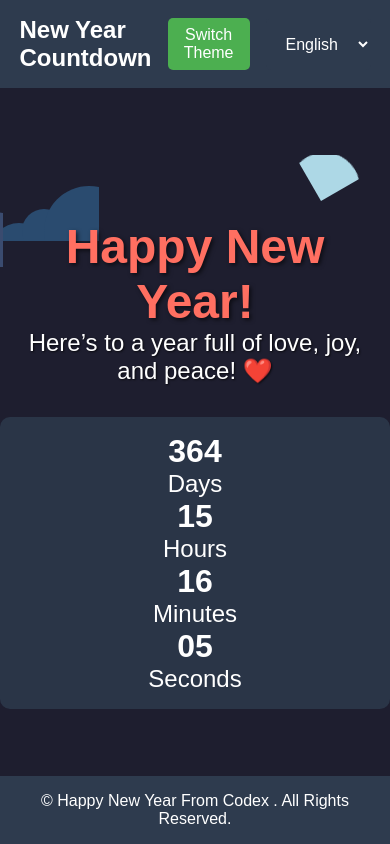
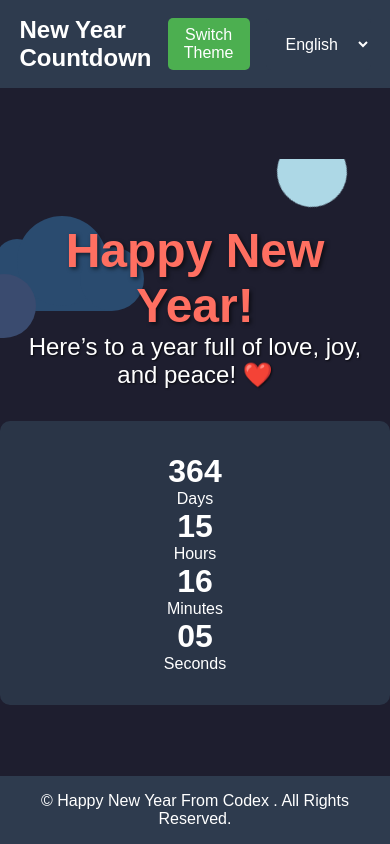
Before and after one commit to omsml/NewYearWish, a plain HTML site: page index.html in a window 390 px wide. Drawn offline with Linux system fonts and the light colour scheme; a web font is replaced by a local one.

Commit message:
style.css

```diff
--- a/style.css
+++ b/style.css
@@ -162,49 +162,6 @@ footer {
   }
 }
 
-/* Mobile and Tablet Adjustments */
-@media (max-width: 768px) {
-  #moon {
-    top: 2%;
-    left: 85%;
-    width: 80px;
-    height: 80px;
-  }
-
-  #cloud1 {
-    top: 10%;
-    left: -10%;
-    width: 150px;
-  }
-
-  #cloud2 {
-    top: 20%;
-    left: -30%;
-    width: 180px;
-  }
-
-  #countdown-section {
-    flex-direction: column;
-    padding: 1rem;
-  }
-
-  .countdown-item {
-    font-size: 1.5rem;
-  }
-}
-
-@media (max-width: 480px) {
-  #moon {
-    width: 60px;
-    height: 60px;
-  }
-
-  #cloud1, #cloud2 {
-    width: 120px;
-    height: 60px;
-  }
-}
-
 /* Theme Styles */
 .light-theme {
   background-color: #f9f9f9;
```
